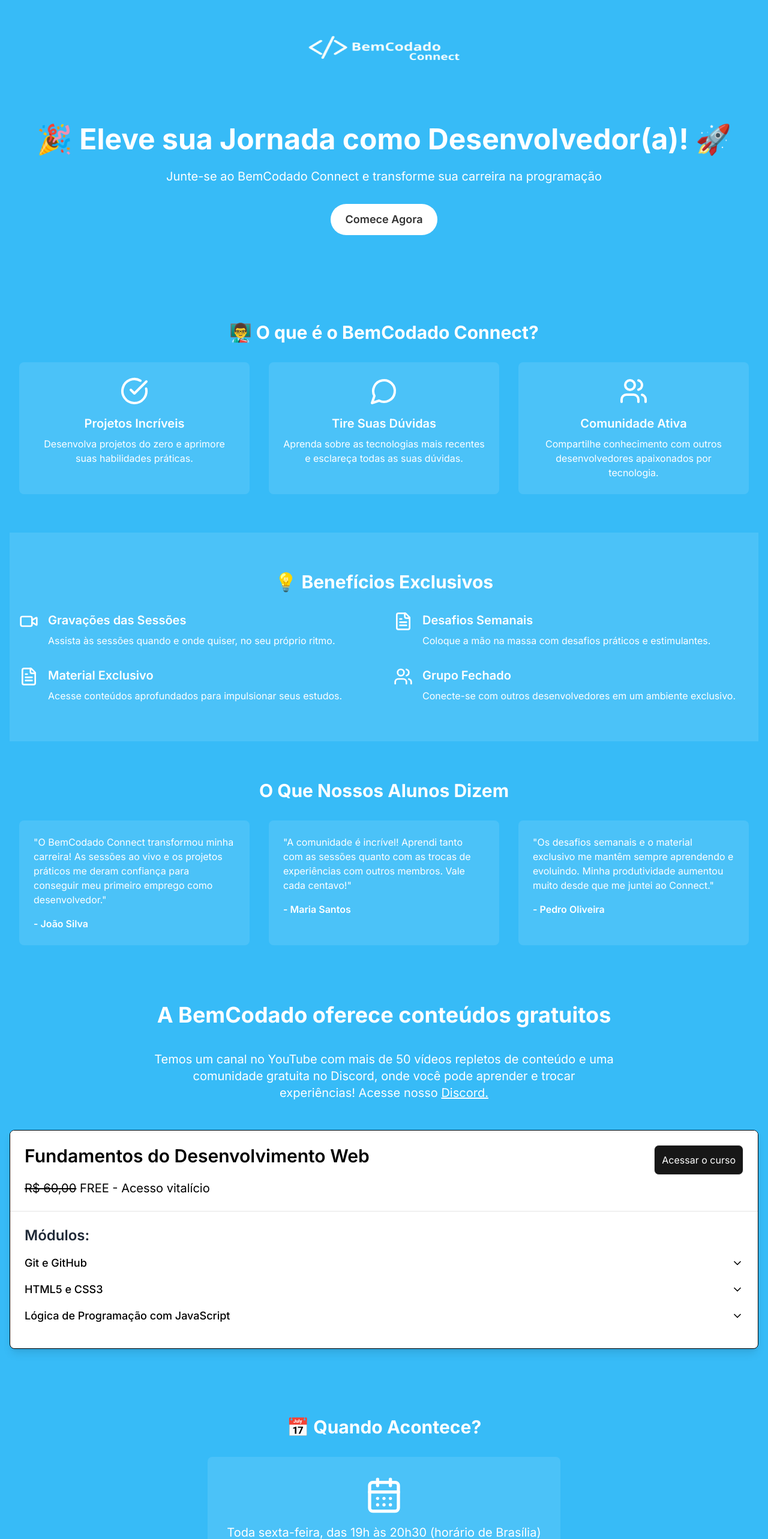
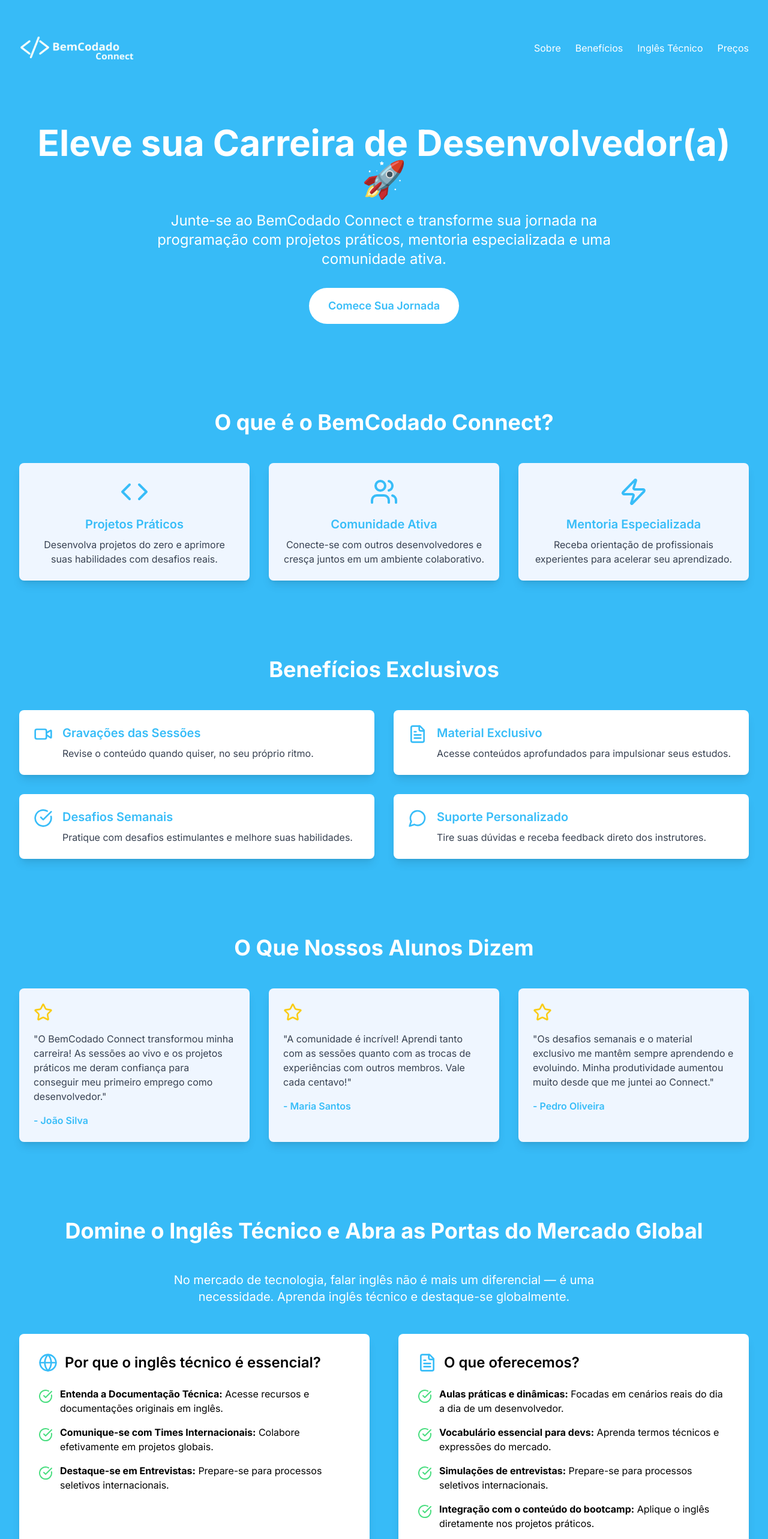
Before and after one commit to claudiocassimiro/bemcodado-mentorias, a Next.js app: page /bemcodado-connect in a window 1280 px wide. Shown: the top 2566 px of the page at 60% size. Built offline with nearby package versions, Linux system fonts and the light colour scheme.

Commit message:
refactor: add new section and implements some refactores

```diff
--- a/src/app/bemcodado-connect/page.tsx
+++ b/src/app/bemcodado-connect/page.tsx
@@ -1,3 +1,5 @@
+"use client";
+import { useState } from "react";
 import Link from "next/link";
 import {
   CalendarDays,
@@ -6,137 +8,214 @@
   FileText,
   MessageCircle,
   CheckCircle,
+  Globe,
+  Code,
+  Zap,
+  Star,
+  Menu,
+  X,
 } from "lucide-react";
 import Image from "next/image";
 import { Cursos } from "@/components/cursos";
 
 export default function BemCodadoConnect() {
+  const [isMenuOpen, setIsMenuOpen] = useState(false);
+
+  const toggleMenu = () => {
+    setIsMenuOpen(!isMenuOpen);
+  };
+
   return (
-    <div
-      className="min-h-screen flex flex-col"
-      style={{ backgroundColor: "#37BBF7" }}
-    >
-      <header className="text-white py-6">
+    <div className="min-h-screen flex flex-col">
+      <header className="text-white py-6 relative z-20">
         <div className="container mx-auto px-4">
-          <div className="relative w-60 h-12 lg:w-64 lg:h-12 mx-auto">
-            <Image
-              src="/images/logo-bemcodado-connect.png"
-              alt="logo da bemcodado connect"
-              fill
-            />
+          <div className="flex justify-between items-center">
+            <div className="relative w-48 h-12">
+              <Image
+                src="/images/logo-bemcodado-connect.png"
+                alt="logo da bemcodado connect"
+                fill
+                className="object-contain"
+              />
+            </div>
+            <nav className="hidden md:block">
+              <ul className="flex space-x-6">
+                <li>
+                  <a href="#about" className="hover:underline">
+                    Sobre
+                  </a>
+                </li>
+                <li>
+                  <a href="#benefits" className="hover:underline">
+                    Benefícios
+                  </a>
+                </li>
+                <li>
+                  <a href="#english" className="hover:underline">
+                    Inglês Técnico
+                  </a>
+                </li>
+                <li>
+                  <a href="#pricing" className="hover:underline">
+                    Preços
+                  </a>
+                </li>
+              </ul>
+            </nav>
+            <button
+              className="md:hidden text-white"
+              onClick={toggleMenu}
+              aria-label={isMenuOpen ? "Fechar menu" : "Abrir menu"}
+            >
+              {isMenuOpen ? <X size={24} color="black" /> : <Menu size={24} />}
+            </button>
           </div>
         </div>
       </header>
 
+      {isMenuOpen && (
+        <div className="fixed inset-0 bg-white z-10 md:hidden">
+          <div className="flex flex-col items-center justify-center h-full">
+            <a
+              href="#about"
+              className="text-sky-400 text-xl py-2"
+              onClick={toggleMenu}
+            >
+              Sobre
+            </a>
+            <a
+              href="#benefits"
+              className="text-sky-400 text-xl py-2"
+              onClick={toggleMenu}
+            >
+              Benefícios
+            </a>
+            <a
+              href="#english"
+              className="text-sky-400 text-xl py-2"
+              onClick={toggleMenu}
+            >
+              Inglês Técnico
+            </a>
+            <a
+              href="#pricing"
+              className="text-sky-400 text-xl py-2"
+              onClick={toggleMenu}
+            >
+              Preços
+            </a>
+          </div>
+        </div>
+      )}
+
       <main className="flex-grow">
         <section className="text-white py-20">
           <div className="container mx-auto px-4 text-center">
-            <h2 className="text-4xl md:text-5xl font-bold mb-6 leading-tight">
-              🎉 Eleve sua Jornada como Desenvolvedor(a)! 🚀
-            </h2>
-            <p className="text-lg md:text-xl mb-8">
-              Junte-se ao BemCodado Connect e transforme sua carreira na
-              programação
+            <h1 className="text-4xl md:text-6xl font-bold mb-6 leading-tight">
+              Eleve sua Carreira de Desenvolvedor(a) 🚀
+            </h1>
+            <p className="text-lg md:text-2xl mb-8 max-w-3xl mx-auto">
+              Junte-se ao BemCodado Connect e transforme sua jornada na
+              programação com projetos práticos, mentoria especializada e uma
+              comunidade ativa.
             </p>
             <Link
-              target="_blank"
-              href="https://wa.me/5581993520671?text=Ol%C3%A1%2C%20fiquei%20interessado(a)%20em%20fazer%20parte%20da%20comunidade%20BemCodado%20Connect%2C%20quero%20efetuar%20o%20pagamento%20e%20fazer%20minha%20inscri%C3%A7%C3%A3o!"
-              className="inline-block bg-white text-[#333333] px-6 py-3 rounded-full text-base md:text-lg font-semibold transition-colors hover:bg-gray-200"
+              href="#pricing"
+              className="inline-block bg-white text-sky-400 px-6 py-3 md:px-8 md:py-4 rounded-full text-base md:text-lg font-semibold transition-colors hover:bg-blue-100"
             >
-              Comece Agora
+              Comece Sua Jornada
             </Link>
           </div>
         </section>
 
-        <section className="py-16">
+        <section id="about" className="py-16">
           <div className="container mx-auto px-4">
-            <h3 className="text-2xl md:text-3xl font-bold text-white mb-8 text-center">
-              👨‍🏫 O que é o BemCodado Connect?
-            </h3>
+            <h2 className="text-3xl md:text-4xl font-bold mb-12 text-center">
+              O que é o BemCodado Connect?
+            </h2>
             <div className="grid md:grid-cols-3 gap-8">
-              <div className="bg-white bg-opacity-10 rounded-lg p-6 text-white">
-                <CheckCircle className="w-12 h-12 mb-4 mx-auto" />
-                <h4 className="text-lg md:text-xl font-semibold mb-2 text-center">
-                  Projetos Incríveis
-                </h4>
-                <p className="text-center">
-                  Desenvolva projetos do zero e aprimore suas habilidades
-                  práticas.
+              <div className="bg-blue-50 rounded-lg p-6 shadow-lg">
+                <Code className="w-12 h-12 mb-4 mx-auto text-sky-400" />
+                <h3 className="text-xl font-semibold mb-2 text-center text-sky-400">
+                  Projetos Práticos
+                </h3>
+                <p className="text-center text-gray-700">
+                  Desenvolva projetos do zero e aprimore suas habilidades com
+                  desafios reais.
                 </p>
               </div>
-              <div className="bg-white bg-opacity-10 rounded-lg p-6 text-white">
-                <MessageCircle className="w-12 h-12 mb-4 mx-auto" />
-                <h4 className="text-lg md:text-xl font-semibold mb-2 text-center">
-                  Tire Suas Dúvidas
-                </h4>
-                <p className="text-center">
-                  Aprenda sobre as tecnologias mais recentes e esclareça todas
-                  as suas dúvidas.
+              <div className="bg-blue-50 rounded-lg p-6 shadow-lg">
+                <Users className="w-12 h-12 mb-4 mx-auto text-sky-400" />
+                <h3 className="text-xl font-semibold mb-2 text-center text-sky-400">
+                  Comunidade Ativa
+                </h3>
+                <p className="text-center text-gray-700">
+                  Conecte-se com outros desenvolvedores e cresça juntos em um
+                  ambiente colaborativo.
                 </p>
               </div>
-              <div className="bg-white bg-opacity-10 rounded-lg p-6 text-white">
-                <Users className="w-12 h-12 mb-4 mx-auto" />
-                <h4 className="text-lg md:text-xl font-semibold mb-2 text-center">
-                  Comunidade Ativa
-                </h4>
-                <p className="text-center">
-                  Compartilhe conhecimento com outros desenvolvedores
-                  apaixonados por tecnologia.
+              <div className="bg-blue-50 rounded-lg p-6 shadow-lg">
+                <Zap className="w-12 h-12 mb-4 mx-auto text-sky-400" />
+                <h3 className="text-xl font-semibold mb-2 text-center text-sky-400">
+                  Mentoria Especializada
+                </h3>
+                <p className="text-center text-gray-700">
+                  Receba orientação de profissionais experientes para acelerar
+                  seu aprendizado.
                 </p>
               </div>
             </div>
           </div>
         </section>
 
-        <section className="bg-white bg-opacity-10 py-16">
+        <section id="benefits" className="py-16">
           <div className="container mx-auto px-4">
-            <h3 className="text-2xl md:text-3xl font-bold text-white mb-8 text-center">
-              💡 Benefícios Exclusivos
-            </h3>
+            <h2 className="text-3xl md:text-4xl font-bold  mb-12 text-center">
+              Benefícios Exclusivos
+            </h2>
             <div className="grid md:grid-cols-2 gap-8">
-              <div className="flex items-start">
-                <Video className="text-white mr-4 flex-shrink-0 w-8 h-8" />
+              <div className="flex items-start bg-white p-6 rounded-lg shadow-lg">
+                <Video className="text-sky-400 mr-4 flex-shrink-0 w-8 h-8" />
                 <div>
-                  <h4 className="text-lg md:text-xl font-semibold text-white mb-2">
+                  <h3 className="text-xl font-semibold text-sky-400 mb-2">
                     Gravações das Sessões
-                  </h4>
-                  <p className="text-white">
-                    Assista às sessões quando e onde quiser, no seu próprio
-                    ritmo.
+                  </h3>
+                  <p className="text-gray-700">
+                    Revise o conteúdo quando quiser, no seu próprio ritmo.
                   </p>
                 </div>
               </div>
-              <div className="flex items-start">
-                <FileText className="text-white mr-4 flex-shrink-0 w-8 h-8" />
+              <div className="flex items-start bg-white p-6 rounded-lg shadow-lg">
+                <FileText className="text-sky-400 mr-4 flex-shrink-0 w-8 h-8" />
                 <div>
-                  <h4 className="text-lg md:text-xl font-semibold text-white mb-2">
-                    Desafios Semanais
-                  </h4>
-                  <p className="text-white">
-                    Coloque a mão na massa com desafios práticos e estimulantes.
-                  </p>
-                </div>
-              </div>
-              <div className="flex items-start">
-                <FileText className="text-white mr-4 flex-shrink-0 w-8 h-8" />
-                <div>
-                  <h4 className="text-lg md:text-xl font-semibold text-white mb-2">
+                  <h3 className="text-xl font-semibold text-sky-400 mb-2">
                     Material Exclusivo
-                  </h4>
-                  <p className="text-white">
+                  </h3>
+                  <p className="text-gray-700">
                     Acesse conteúdos aprofundados para impulsionar seus estudos.
                   </p>
                 </div>
               </div>
-              <div className="flex items-start">
-                <Users className="text-white mr-4 flex-shrink-0 w-8 h-8" />
+              <div className="flex items-start bg-white p-6 rounded-lg shadow-lg">
+                <CheckCircle className="text-sky-400 mr-4 flex-shrink-0 w-8 h-8" />
                 <div>
-                  <h4 className="text-lg md:text-xl font-semibold text-white mb-2">
-                    Grupo Fechado
-                  </h4>
-                  <p className="text-white">
-                    Conecte-se com outros desenvolvedores em um ambiente
-                    exclusivo.
+                  <h3 className="text-xl font-semibold text-sky-400 mb-2">
+                    Desafios Semanais
+                  </h3>
+                  <p className="text-gray-700">
+                    Pratique com desafios estimulantes e melhore suas
+                    habilidades.
+                  </p>
+                </div>
+              </div>
+              <div className="flex items-start bg-white p-6 rounded-lg shadow-lg">
+                <MessageCircle className="text-sky-400 mr-4 flex-shrink-0 w-8 h-8" />
+                <div>
+                  <h3 className="text-xl font-semibold text-sky-400 mb-2">
+                    Suporte Personalizado
+                  </h3>
+                  <p className="text-gray-700">
+                    Tire suas dúvidas e receba feedback direto dos instrutores.
                   </p>
                 </div>
               </div>
@@ -144,36 +223,127 @@
           </div>
         </section>
 
-        <section className="py-16 text-white">
+        <section className="py-16">
           <div className="container mx-auto px-4">
-            <h3 className="text-2xl md:text-3xl font-bold mb-8 text-center">
+            <h2 className="text-3xl md:text-4xl font-bold mb-12 text-center">
               O Que Nossos Alunos Dizem
-            </h3>
+            </h2>
             <div className="grid md:grid-cols-3 gap-8">
-              <div className="bg-white bg-opacity-10 rounded-lg p-6">
-                <p className="mb-4">
+              <div className="bg-blue-50 rounded-lg p-6 shadow-lg">
+                <Star className="w-8 h-8 text-yellow-400 mb-4" />
+                <p className="mb-4 text-gray-700">
                   &quot;O BemCodado Connect transformou minha carreira! As
                   sessões ao vivo e os projetos práticos me deram confiança para
                   conseguir meu primeiro emprego como desenvolvedor.&quot;
                 </p>
-                <p className="font-semibold">- João Silva</p>
+                <p className="font-semibold text-sky-400">- João Silva</p>
               </div>
-              <div className="bg-white bg-opacity-10 rounded-lg p-6">
-                <p className="mb-4">
+              <div className="bg-blue-50 rounded-lg p-6 shadow-lg">
+                <Star className="w-8 h-8 text-yellow-400 mb-4" />
+                <p className="mb-4 text-gray-700">
                   &quot;A comunidade é incrível! Aprendi tanto com as sessões
                   quanto com as trocas de experiências com outros membros. Vale
                   cada centavo!&quot;
                 </p>
-                <p className="font-semibold">- Maria Santos</p>
+                <p className="font-semibold text-sky-400">- Maria Santos</p>
               </div>
-              <div className="bg-white bg-opacity-10 rounded-lg p-6">
-                <p className="mb-4">
+              <div className="bg-blue-50 rounded-lg p-6 shadow-lg">
+                <Star className="w-8 h-8 text-yellow-400 mb-4" />
+                <p className="mb-4 text-gray-700">
                   &quot;Os desafios semanais e o material exclusivo me mantêm
                   sempre aprendendo e evoluindo. Minha produtividade aumentou
                   muito desde que me juntei ao Connect.&quot;
                 </p>
-                <p className="font-semibold">- Pedro Oliveira</p>
+                <p className="font-semibold text-sky-400">- Pedro Oliveira</p>
               </div>
+            </div>
+          </div>
+        </section>
+
+        <section id="english" className="py-16 text-white">
+          <div className="container mx-auto px-4">
+            <h2 className="text-3xl md:text-4xl font-bold mb-12 text-center">
+              Domine o Inglês Técnico e Abra as Portas do Mercado Global
+            </h2>
+            <p className="text-xl text-center mb-12 max-w-3xl mx-auto">
+              No mercado de tecnologia, falar inglês não é mais um diferencial —
+              é uma necessidade. Aprenda inglês técnico e destaque-se
+              globalmente.
+            </p>
+            <div className="grid md:grid-cols-2 gap-12 mb-12">
+              <div className="bg-white text-black rounded-lg p-8 shadow-lg">
+                <h3 className="text-2xl font-semibold mb-6 flex items-center">
+                  <Globe className="w-8 h-8 mr-3 text text-sky-400" />
+                  Por que o inglês técnico é essencial?
+                </h3>
+                <ul className="space-y-4">
+                  <li className="flex items-start">
+                    <CheckCircle className="w-6 h-6 mr-3 flex-shrink-0 mt-1 text-green-400" />
+                    <span>
+                      <strong>Entenda a Documentação Técnica:</strong> Acesse
+                      recursos e documentações originais em inglês.
+                    </span>
+                  </li>
+                  <li className="flex items-start">
+                    <CheckCircle className="w-6 h-6 mr-3 flex-shrink-0 mt-1 text-green-400" />
+                    <span>
+                      <strong>Comunique-se com Times Internacionais:</strong>{" "}
+                      Colabore efetivamente em projetos globais.
+                    </span>
+                  </li>
+                  <li className="flex items-start">
+                    <CheckCircle className="w-6 h-6 mr-3 flex-shrink-0 mt-1  text-green-400" />
+                    <span>
+                      <strong>Destaque-se em Entrevistas:</strong> Prepare-se
+                      para processos seletivos internacionais.
+                    </span>
+                  </li>
+                </ul>
+              </div>
+              <div className="bg-white text-black rounded-lg p-8 shadow-lg">
+                <h3 className="text-2xl font-semibold mb-6 flex items-center">
+                  <FileText className="w-8 h-8 mr-3 text-sky-400" />O que
+                  oferecemos?
+                </h3>
+                <ul className="space-y-4">
+                  <li className="flex items-start">
+                    <CheckCircle className="w-6 h-6 mr-3 flex-shrink-0 mt-1 text-green-400" />
+                    <span>
+                      <strong>Aulas práticas e dinâmicas:</strong> Focadas em
+                      cenários reais do dia a dia de um desenvolvedor.
+                    </span>
+                  </li>
+                  <li className="flex items-start">
+                    <CheckCircle className="w-6 h-6 mr-3 flex-shrink-0 mt-1 text-green-400" />
+                    <span>
+                      <strong>Vocabulário essencial para devs:</strong> Aprenda
+                      termos técnicos e expressões do mercado.
+                    </span>
+                  </li>
+                  <li className="flex items-start">
+                    <CheckCircle className="w-6 h-6 mr-3 flex-shrink-0 mt-1 text-green-400" />
+                    <span>
+                      <strong>Simulações de entrevistas:</strong> Prepare-se
+                      para processos seletivos internacionais.
+                    </span>
+                  </li>
+                  <li className="flex items-start">
+                    <CheckCircle className="w-6 h-6 mr-3 flex-shrink-0 mt-1 text-green-400" />
+                    <span>
+                      <strong>Integração com o conteúdo do bootcamp:</strong>{" "}
+                      Aplique o inglês diretamente nos projetos práticos.
+                    </span>
+                  </li>
+                </ul>
+              </div>
+            </div>
+            <div className="text-center">
+              <Link
+                href="https://wa.me/5581993520671?text=Ol%C3%A1%2C%20fiquei%20interessado(a)%20no%20curso%20de%20ingl%C3%AAs%20t%C3%A9cnico%20do%20BemCodado%20Connect.%20Gostaria%20de%20mais%20informa%C3%A7%C3%B5es!"
+                className="inline-block bg-white text-sky-400 px-8 py-4 rounded-full text-lg font-semibold transition-colors hover:bg-blue-100"
+              >
+                Saiba Mais Sobre o Inglês Técnico
+              </Link>
             </div>
           </div>
         </section>
@@ -185,44 +355,42 @@
 
         <section className="py-16">
           <div className="container mx-auto px-4 text-center">
-            <h3 className="text-2xl md:text-3xl font-bold text-white mb-8">
+            <h2 className="text-3xl md:text-4xl font-bold mb-8">
               📅 Quando Acontece?
-            </h3>
-            <div className="bg-white bg-opacity-10 rounded-lg p-8 inline-block">
-              <CalendarDays className="w-12 h-12 md:w-16 md:h-16 text-white mb-4 mx-auto" />
-              <p className="text-lg md:text-xl text-white">
+            </h2>
+            <div className="bg-white rounded-lg p-8 inline-block shadow-lg">
+              <CalendarDays className="w-12 h-12 md:w-16 md:h-16 text-sky-400 mb-4 mx-auto" />
+              <p className="text-lg md:text-xl text-gray-700">
                 Toda sexta-feira, das 19h às 20h30 (horário de Brasília)
               </p>
             </div>
           </div>
         </section>
 
-        <section className="text-white py-16">
+        <section id="pricing" className="text-white py-16">
           <div className="container mx-auto px-4 text-center">
-            <h3 className="text-2xl md:text-3xl font-bold mb-6">
+            <h2 className="text-3xl md:text-4xl font-bold mb-6">
               Invista no Seu Futuro
-            </h3>
+            </h2>
             <p className="text-xl md:text-2xl mb-8">
-              Por apenas <span className="font-bold">R$ 50/mês</span> ou{" "}
-              <span className="font-bold">R$ 500/ano</span>
+              Por apenas <span className="font-bold">R$ 120/mês</span> ou{" "}
+              <span className="font-bold">R$ 1000/ano</span>
             </p>
             <Link
               target="_blank"
               href="https://wa.me/5581993520671?text=Ol%C3%A1%2C%20fiquei%20interessado(a)%20em%20fazer%20parte%20da%20comunidade%20BemCodado%20Connect%2C%20quero%20efetuar%20o%20pagamento%20e%20fazer%20minha%20inscri%C3%A7%C3%A3o!"
-              className="inline-block bg-white text-[#333333] px-6 py-3 rounded-full text-base md:text-lg font-semibold transition-colors hover:bg-gray-200"
+              className="inline-block bg-white text-sky-400 px-8 py-4 rounded-full text-lg font-semibold transition-colors hover:bg-blue-100"
             >
               Inscreva-se Agora
             </Link>
-            <p className="mt-6 text-base md:text-lg">
-              📌 Vagas limitadas – Garanta a sua!
-            </p>
+            <p className="mt-6 text-lg">📌 Vagas limitadas – Garanta a sua!</p>
           </div>
         </section>
       </main>
 
       <footer className="text-white py-8">
         <div className="container mx-auto px-4 text-center">
-          <p className="mb-4">
+          <p className="mb-4 text-lg">
             Vamos juntos nessa jornada? 🚀 #BemCodadoConnect
           </p>
           <p>&copy; 2024 BemCodado Connect. Todos os direitos reservados.</p>
```
